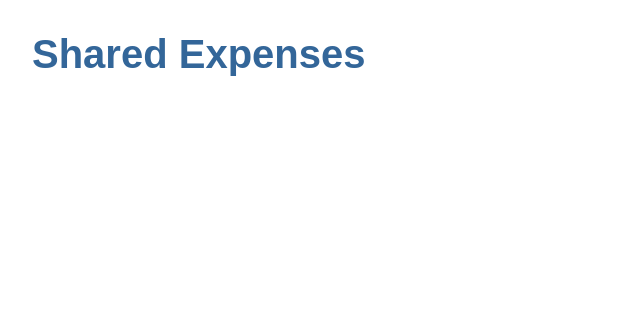
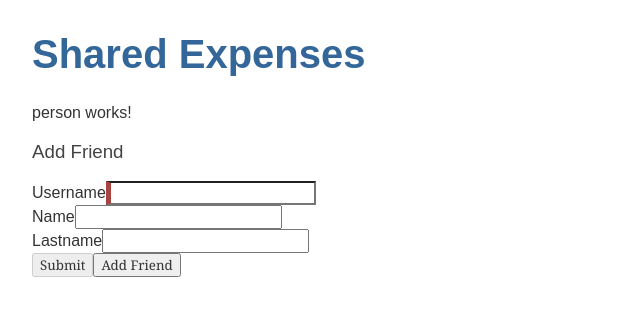
Before and after one commit to olaia/SharedExpenses-web, an Angular app: page / in a window 1280 px wide. Shown: the top 316 px of the page, without its empty margins (0-640 px from the left). Built offline with nearby package versions, Linux system fonts and the light colour scheme.

Commit message:
Initial approach to the addFriend form.

```diff
--- a/src/app/app.component.html
+++ b/src/app/app.component.html
@@ -1 +1,3 @@
 <h1>{{title}}</h1>
+<app-person></app-person>
+<app-person-form></app-person-form>
--- /dev/null
+++ b/src/app/person-form/person-form.component.html
@@ -0,0 +1,53 @@
+<div class="container">
+  <div [hidden]="submitted">
+    <h3>Add Friend</h3>
+
+
+    <form (ngSubmit)="onSubmit()" #personForm="ngForm">
+      <div class="form-group">
+        <label for="username">Username</label>
+        <input type="text" class="form-control" id="username"
+               required
+               [(ngModel)]="model.username" name="username"
+               #username="ngModel">
+        <div [hidden]="username.valid || username.pristine"
+             class="alert alert-danger">
+          Username is required
+        </div>
+      </div>
+
+      <div class="form-group">
+        <label for="name">Name</label>
+        <input type="text" class="form-control" id="name"
+               [(ngModel)]="model.name" name="name">
+      </div>
+
+      <div class="form-group">
+        <label for="lastname">Lastname</label>
+        <input type="text" class="form-control" id="lastname"
+               [(ngModel)]="model.lastname" name="lastname">
+      </div>
+
+      <button type="submit" class="btn btn-success" [disabled]="!personForm.form.valid">Submit</button>
+      <button type="button" class="btn btn-default" (click)="newPerson(); personForm.reset()">Add Friend</button>
+    </form>
+
+  </div>
+  <div [hidden]="!submitted">
+    <h2>You submitted the following:</h2>
+    <div class="row">
+      <div class="col-xs-3">username</div>
+      <div class="col-xs-9">{{ model.username }}</div>
+    </div>
+    <div class="row">
+      <div class="col-xs-3">Name</div>
+      <div class="col-xs-9">{{ model.name }}</div>
+    </div>
+    <div class="row">
+      <div class="col-xs-3">Lastname</div>
+      <div class="col-xs-9">{{ model.lastname }}</div>
+    </div>
+    <br>
+    <button class="btn btn-primary" (click)="submitted=false">Edit</button>
+  </div>
+</div>
--- /dev/null
+++ b/src/app/person-form/person-form.component.ts
@@ -0,0 +1,24 @@
+import { Component } from '@angular/core';
+
+import { Person } from '../person';
+
+@Component({
+  selector: 'app-person-form',
+  templateUrl: './person-form.component.html',
+  styleUrls: ['./person-form.component.css']
+})
+
+export class PersonFormComponent {
+  model = new Person('oli', 'Olaia', 'Segovia');
+
+  submitted = false;
+
+  onSubmit() { this.submitted = true; }
+
+  // TODO: remove this when done
+  get diagnostic() { return JSON.stringify(this.model); }
+
+  newPerson() {
+    this.model = new Person('oli', 'Olaia', 'S.');
+  }
+}
--- /dev/null
+++ b/src/app/person.ts
@@ -0,0 +1,11 @@
+export class Person {
+  public username: string;
+  public name: string;
+  public lastname: string;
+
+  constructor(
+    username: string,
+    name: string,
+    lastname: string
+  ){}
+}
--- /dev/null
+++ b/src/app/person/person.component.html
@@ -0,0 +1 @@
+<p>person works!</p>
--- /dev/null
+++ b/src/app/person/person.component.ts
@@ -0,0 +1,16 @@
+import { Component, OnInit } from '@angular/core';
+import { Person } from '../person';
+
+@Component({
+  selector: 'app-person',
+  templateUrl: './person.component.html',
+  styleUrls: ['./person.component.css']
+})
+export class PersonComponent implements OnInit {
+
+  constructor() { }
+
+  ngOnInit(): void {
+  }
+
+}
--- /dev/null
+++ b/src/assets/forms.css
@@ -0,0 +1,7 @@
+.ng-valid[required], .ng-valid.required  {
+  border-left: 5px solid #42A948; /* green */
+}
+
+.ng-invalid:not(form)  {
+  border-left: 5px solid #a94442; /* red */
+}
--- a/src/index.html
+++ b/src/index.html
@@ -6,6 +6,7 @@
   <base href="/">
   <meta name="viewport" content="width=device-width, initial-scale=1">
   <link rel="icon" type="image/x-icon" href="favicon.ico">
+  <link rel="stylesheet" href="assets/forms.css">
 </head>
 <body>
   <app-root></app-root>
```
Also changed, not shown: src/app/app.module.ts (+8 -2 lines), src/app/person-form/person-form.component.css (added), src/app/person/person.component.css (added), 1 other file (tests, documents, lock files or other folders).
